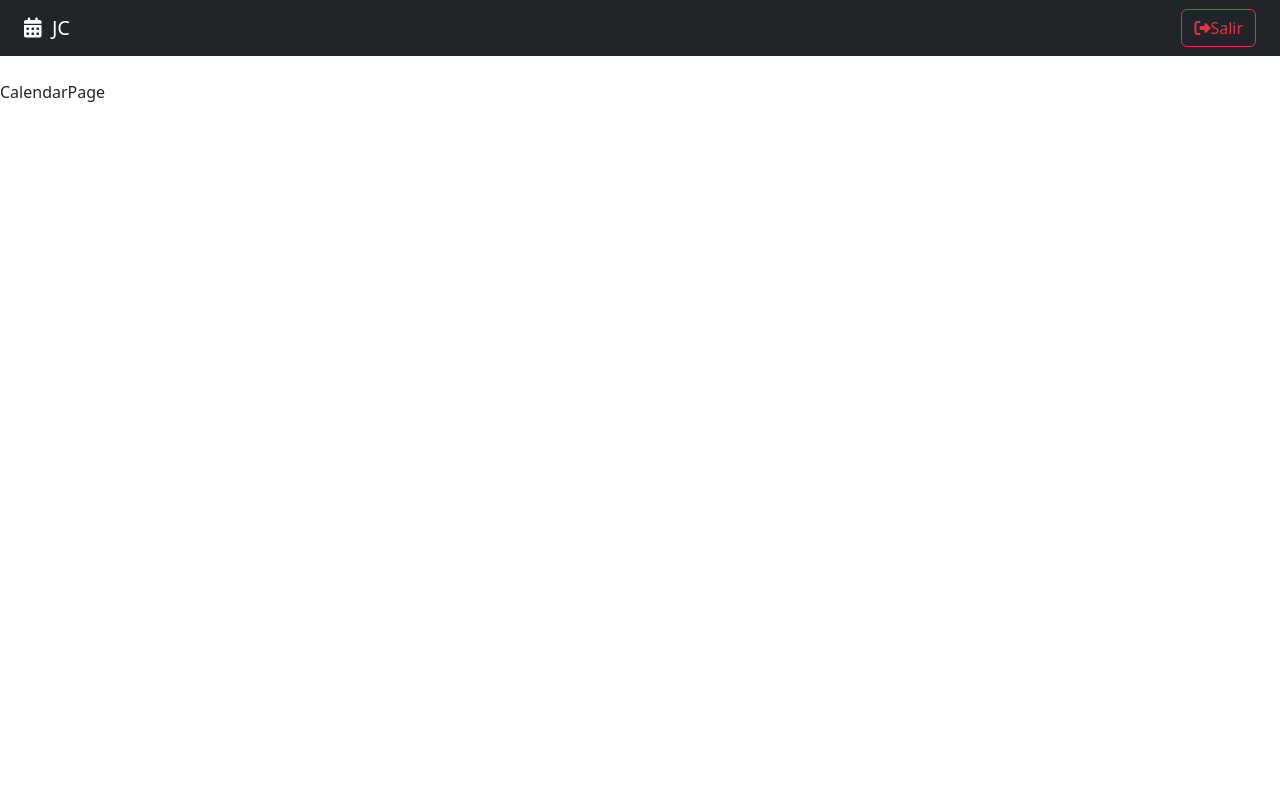
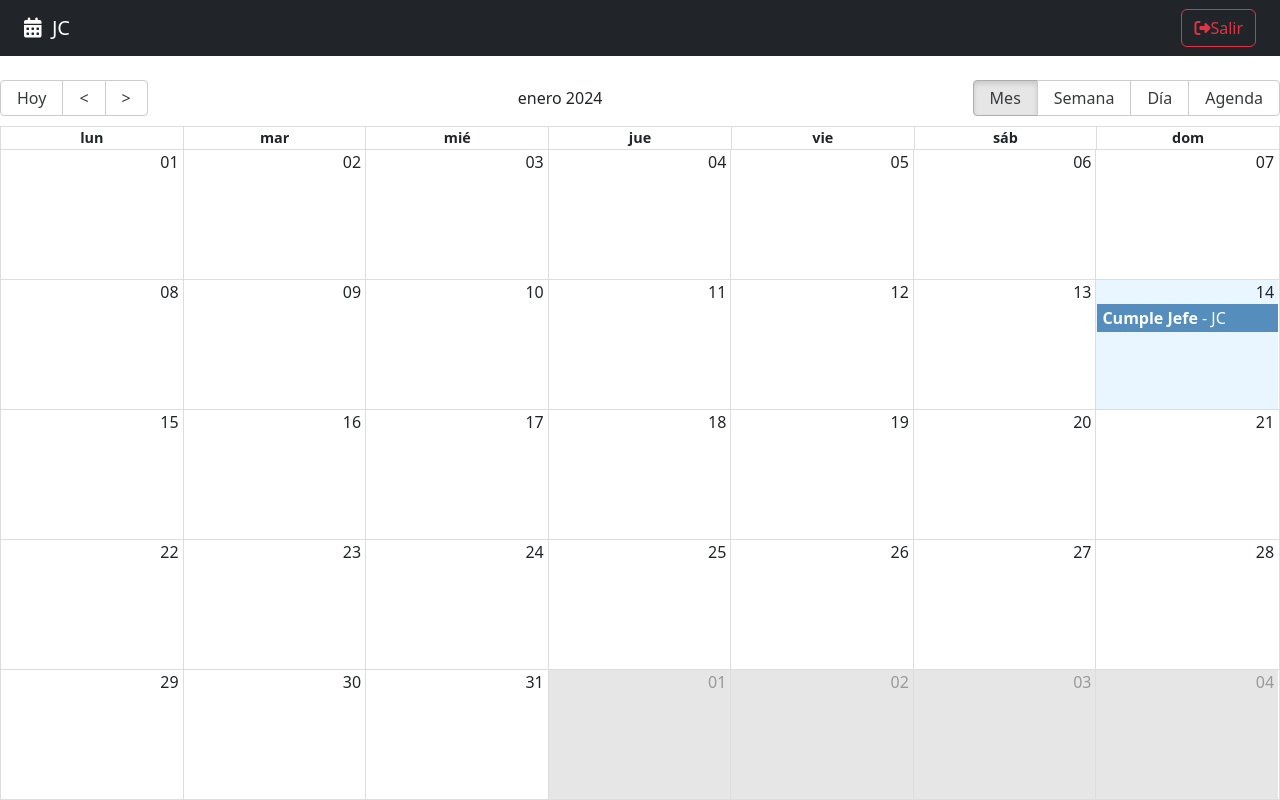
Before and after one commit to JCUrquiza/ReactJSCalendar, a React (Vite) app: page / in a window 1280 px wide. Built offline with nearby package versions, Linux system fonts and the light colour scheme.

Commit message:
add events on date calendar

```diff
--- a/package.json
+++ b/package.json
@@ -10,7 +10,9 @@
     "preview": "vite preview"
   },
   "dependencies": {
+    "date-fns": "^3.2.0",
     "react": "^18.2.0",
+    "react-big-calendar": "^1.8.6",
     "react-dom": "^18.2.0",
     "react-router-dom": "6"
   },
--- /dev/null
+++ b/src/calendar/components/CalendarEvent.jsx
@@ -0,0 +1,12 @@
+
+export const CalendarEvent = ({ event }) => {
+
+    const { title, user } = event;
+
+    return (
+        <>
+            <strong>{ title }</strong>
+            <span> - { user.name }</span>
+        </>
+    )
+};
--- a/src/calendar/index.js
+++ b/src/calendar/index.js
@@ -1,4 +1,5 @@
 
 
+export * from './components/Navbar';
+export * from './components/CalendarEvent';
 export * from './pages/CalendarPage';
-export * from './components/Navbar';
--- a/src/calendar/pages/CalendarPage.jsx
+++ b/src/calendar/pages/CalendarPage.jsx
@@ -1,11 +1,71 @@
-import React from 'react';
-import { Navbar } from '../';
+import { Calendar } from 'react-big-calendar';
+import 'react-big-calendar/lib/css/react-big-calendar.css';
+import { addHours } from 'date-fns';
+import { CalendarEvent, Navbar } from '../';
+import { localizer, getMessagesES } from '../../helpers';
+import { useState } from 'react';
+
+const events = [{
+    title: 'Cumple Jefe',
+    notes: 'Comprar el pastel',
+    start: new Date(),
+    end: addHours( new Date(), 2 ),
+    bgColor: '#fafafa',
+    user: {
+        _id: '123',
+        name: 'JC'
+    }
+}]
 
 export const CalendarPage = () => {
+
+    const [lastView, setLastView] = useState( localStorage.getItem('lastView') || 'month' );
+
+    const eventStyleGetter = ( event, start, end, isSelected ) => {
+        const style = {
+            backgroudColor: '#347CF7',
+            borderRadius: '0px',
+            opacity: 0.8,
+            color: 'white'
+        }
+        return {
+            style
+        }
+    }
+
+    const onDoubleClick = ( event ) => {
+        console.log({ doubleClick: event });
+    }
+
+    const onSelect = ( event ) => {
+        console.log({ click: event });
+    }
+
+    const onViewChanged = ( event ) => {
+        localStorage.setItem('lastView', event);
+    }
+
     return (
         <>
             <Navbar />
-            <div>CalendarPage</div>
+
+            <Calendar
+                culture='es'
+                localizer={ localizer }
+                events={ events }
+                defaultView={ lastView }
+                startAccessor='start'
+                endAccessor='end'
+                style={{ height: 'calc( 100vh - 80px )' }}
+                messages={ getMessagesES() }
+                eventPropGetter={ eventStyleGetter }
+                components={{
+                    event: CalendarEvent
+                }}
+                onDoubleClickEvent={ onDoubleClick }
+                onSelectEvent={ onSelect }
+                onView={ onViewChanged }
+            />
 
         </>
     )
--- /dev/null
+++ b/src/helpers/calendarLocalizer.js
@@ -0,0 +1,15 @@
+import { dateFnsLocalizer } from 'react-big-calendar';
+import { format, parse, startOfWeek, getDay } from 'date-fns';
+import esES from 'date-fns/locale/es';
+
+const locales = {
+    'es': esES
+}
+
+export const localizer = dateFnsLocalizer({
+    format,
+    parse,
+    startOfWeek,
+    getDay,
+    locales,
+});
--- /dev/null
+++ b/src/helpers/getMessages.js
@@ -0,0 +1,17 @@
+export const getMessagesES = () => {
+    return {
+        allDay: 'Todo el día',
+        previous: '<',
+        next: '>',
+        today: 'Hoy',
+        month: 'Mes',
+        week: 'Semana',
+        day: 'Día',
+        agenda: 'Agenda',
+        date: 'Fecha',
+        time: 'Hora',
+        event: 'Evento',
+        noEventsInRange: 'No hay eventos en este rango',
+        showMore: total => `+ Ver más (${total})`
+    };
+};
--- /dev/null
+++ b/src/helpers/index.js
@@ -0,0 +1,4 @@
+
+
+export * from './calendarLocalizer';
+export * from './getMessages';
```
Also changed, not shown: 1 other file (tests, documents, lock files or other folders).
